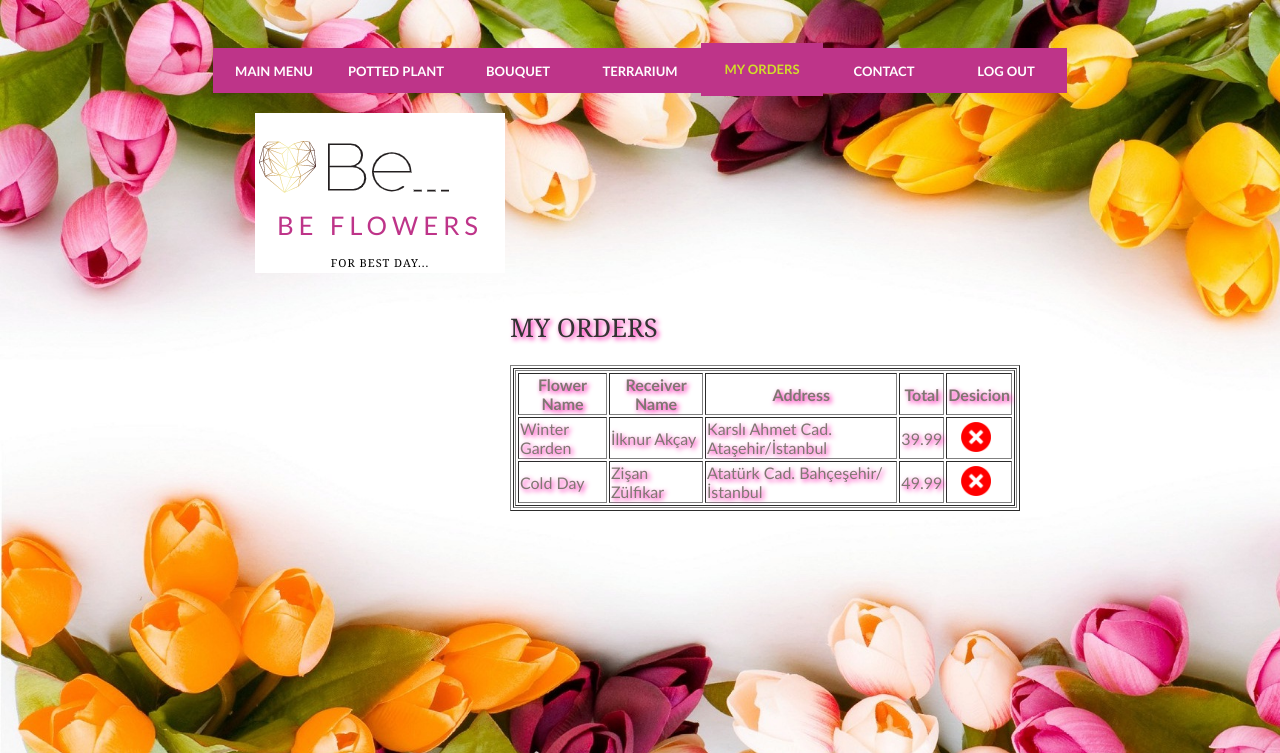
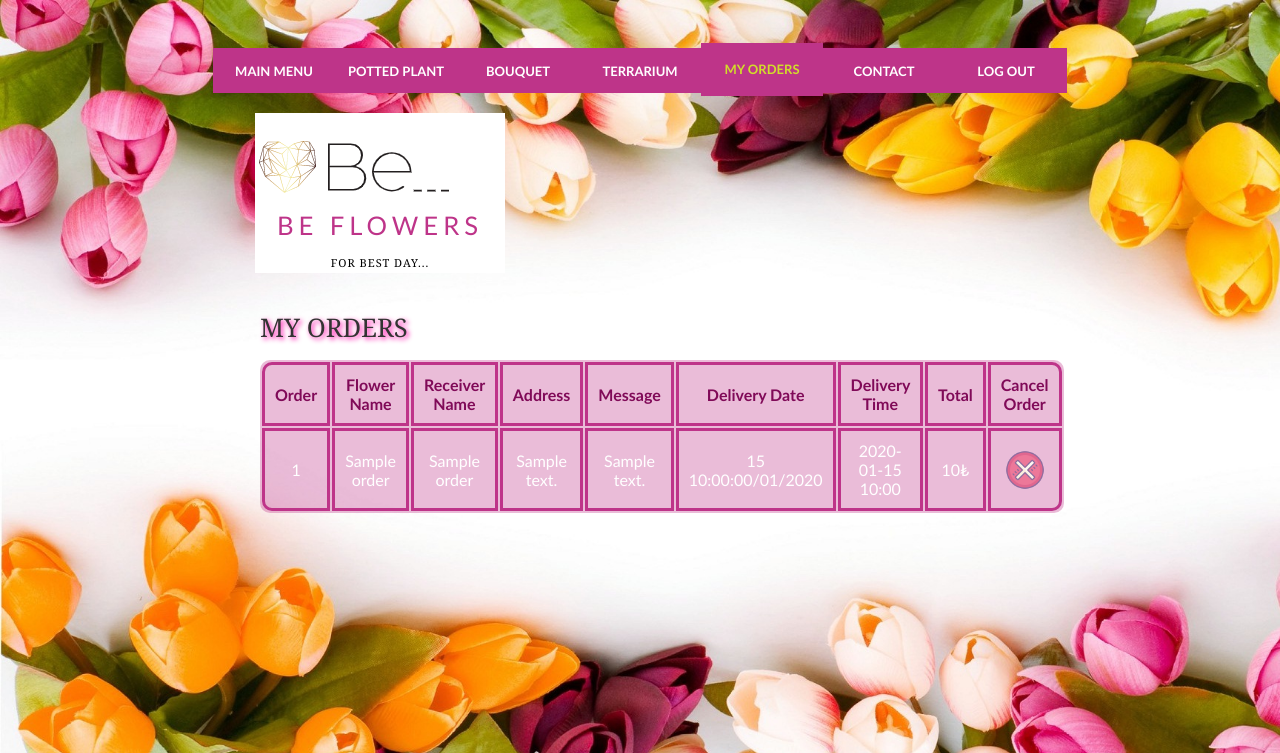
Before and after one commit to akcayilknur/web, a PHP site: page /web/myorders.php in a window 1280 px wide. Shown: the top 753 px of the page. Run offline with PHP 8.4, Linux system fonts and the light colour scheme; the visitor is signed in with stand-in values (Sample User, id 1); tables that the repository leaves empty or names only in its code hold one stand-in row (values such as "Sample post"); data that the repository does not hold is empty.

Commit message:
my orders table done

```diff
--- a/buket.php
+++ b/buket.php
@@ -32,7 +32,7 @@ session_start();
             <li><a href="saksı.php" accesskey="2" title="">Potted Plant</a></li>
             <li class="active"><a href="buket.php" accesskey="3" title="">Bouquet</a></li>
             <li><a href="teraryum.php" accesskey="4" title="">Terrarıum</a></li>
-            <li><a href="aboutus.php" accesskey="5" title="">My Orders</a></li>
+            <li><a href="myorders.php" accesskey="5" title="">My Orders</a></li>
             <li><a href="contact.php" accesskey="6" title="">Contact</a></li>
             <li><a href="logout.php" accesskey="7" title="">Log Out</a></li>
         </ul>
--- a/myorders.css
+++ b/myorders.css
@@ -18,6 +18,7 @@ h3 {
 
 h1 {
     font-size: 197%;
+    text-shadow: 2px 2px 5px rgb(255, 0, 170);
 }
 
 h2 {
@@ -143,6 +144,7 @@ img.right {
 #logo h1,
 #logo h2 {
     text-align: center;
+    text-shadow: unset;
 }
 
 #logo h1 {
@@ -175,16 +177,15 @@ img.right {
     width: 760px;
     margin: 0 auto;
     padding: 20px 0 0 0;
+    margin-bottom: 150px;
 }
 
 
 /* Content */
 
 #content {
-    float: right;
     width: 510px;
     color: black;
-    text-shadow: 2px 2px 5px rgb(255, 0, 170);
 }
 
 .post {
@@ -196,3 +197,38 @@ img.right {
     left: 60px;
     top: 145px;
 }
+
+table {
+    width: 100%;
+    border-radius: 10px;
+    color: rgb(255, 255, 255);
+    background-color: #be348954;
+}
+
+th {
+    color: #800a58;
+}
+
+th,
+td,
+tr {
+    text-align: center;
+    padding: 10px;
+    border: #be3489 solid;
+}
+
+th:first-of-type {
+    border-top-left-radius: 10px;
+}
+
+th:last-of-type {
+    border-top-right-radius: 10px;
+}
+
+tr:last-of-type td:first-of-type {
+    border-bottom-left-radius: 10px;
+}
+
+tr:last-of-type td:last-of-type {
+    border-bottom-right-radius: 10px;
+}
--- a/myorders.php
+++ b/myorders.php
@@ -1,3 +1,29 @@
+<?php
+// Include the database configuration file
+include 'config.php';
+$conn = OpenCon();
+session_start();
+
+if (empty($_SESSION['email'])) {
+    echo '<script> alert("Please login first to see your orders."); document.location="login.php" </script>';
+}
+
+$email = $_SESSION['email'];
+$sql1 = 'SELECT * FROM user_register WHERE email = "' . $email . '"';
+$query1 = mysqli_query($conn, $sql1);
+$customer = mysqli_fetch_array($query1);
+$customer_id = $customer['id'];
+
+$sql = "SELECT * FROM orders WHERE customer_id=" . $customer_id . " ORDER BY delivery_date";
+$query = mysqli_query($conn, $sql);
+$rows = array();
+while ($result = mysqli_fetch_array($query)) {
+    $rows[] = $result;
+}
+
+?>
+
+
 <html>
 
 <head>
@@ -5,7 +31,7 @@
     <title>BE FLOWERS</title>
     <meta name="keywords" content="" />
     <meta name="description" content="" />
-    <link href="myorders.css" rel="stylesheet" type="text/css" />
+    <link href="myorders.css?v=<?php echo time(); ?>" rel="stylesheet" type="text/css" />
 </head>
 
 <body>
@@ -39,41 +65,46 @@
         <div id="content">
             <div class="post">
                 <h1>MY ORDERS</h1>
-
-
-            </div>
-
-            <table border = "1" width = "100%" >
-
+                <table>
                     <tr>
-            <td>
-               <table border = "1" width = "100%" >
-                  <tr>
+                        <th>Order</th>
                         <th>Flower Name</th>
                         <th>Receiver Name</th>
                         <th>Address</th>
+                        <th>Message</th>
+                        <th>Delivery Date</th>
+                        <th>Delivery Time</th>
                         <th>Total</th>
-                    <th>Desicion</th>
+                        <th>Cancel Order</th>
 
                     </tr>
+                    <?php
+                    $i = 1;
+                    foreach ($rows as $row) {
+                        $date = strtok($row['delivery_date'], "-");
+                        $date2 = strtok("-");
+                        $date3 = strtok("-");
+
+                        $time = strtok($row['delivery_time'], ":");
+                        $time2 = strtok(":");
+                    ?>
                         <tr>
-                     <td>Winter Garden</td>
-                     <td>İlknur Akçay</td>
-                     <td>Karslı Ahmet Cad. Ataşehir/İstanbul</td>
-                     <td>39.99</td>
-                     <td>&nbsp;&nbsp;&nbsp;<a href="approve-student.php?student_id=<?php echo $roww["student_id"];
-                      ?>"><img src="cancel.png" alt="" width="30"height="30"></a></t>
-
+                            <td><?php echo $i; ?></td>
+                            <td><?php echo $row["flower_name"]; ?></td>
+                            <td><?php echo $row["receiver_name"]; ?></td>
+                            <td><?php echo $row["address"]; ?></td>
+                            <td><?php echo $row["message"]; ?></td>
+                            <td><?php echo $date3 . '/' . $date2 . '/' . $date ?></td>
+                            <td><?php echo $time . ':' . $time2 ?></td>
+                            <td><?php echo $row["total"]; ?>₺</td>
+                            <td><a href="delete-order.php?order_id=<?php echo $row["order_id"]; ?>"><img src="icons8-cancel-64.png" alt="" width="40" height="40"></a></td>
                         </tr>
-                  <tr>
-                     <td>Cold Day</td>
-                     <td>Zişan Zülfikar</td>
-                     <td>Atatürk Cad. Bahçeşehir/İstanbul</td>
-                     <td>49.99</td>
-                     <td>&nbsp;&nbsp;&nbsp;<a href="approve-student.php?student_id=<?php echo $roww["student_id"];
-                      ?>"><img src="cancel.png" alt="" width="30"height="30"></a></t>
-                  </tr>
+                    <?php
+                        $i = $i + 1;
+                    }
+                    ?>
                 </table>
+            </div>
 
         </div>
     </div>
--- a/teraryum.php
+++ b/teraryum.php
@@ -28,8 +28,8 @@ session_start();
             <li><a href="anasayfa.php" accesskey="1" title="">Main menu</a></li>
             <li><a href="saksı.php" accesskey="2" title="">Potted Plant</a></li>
             <li><a href="buket.php" accesskey="3" title="">Bouquet</a></li>
-            <li class="active"><a href="teraryum.php" accesskey="4" title="">My Orders</a></li>
-            <li><a href="myorders.php" accesskey="5" title="">About us</a></li>
+            <li class="active"><a href="teraryum.php" accesskey="4" title="">Terrarium</a></li>
+            <li><a href="myorders.php" accesskey="5" title="">My Orders</a></li>
             <li><a href="contact.php" accesskey="6" title="">Contact</a></li>
             <li><a href="logout.php" accesskey="7" title="">Log Out</a></li>
         </ul>
```
Also changed, not shown: delete-order.php (added, +28 -0 lines), payment.php (+9 -0 lines), icons8-cancel-64.png (added). Lines whose indentation alone changed are shown as unchanged.
